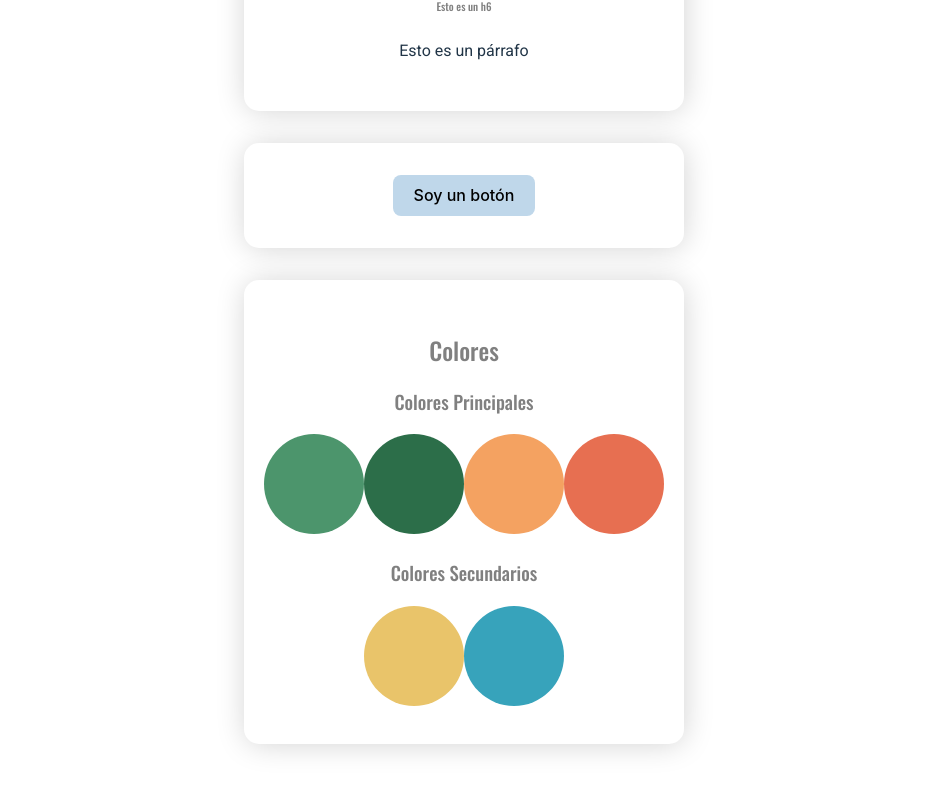
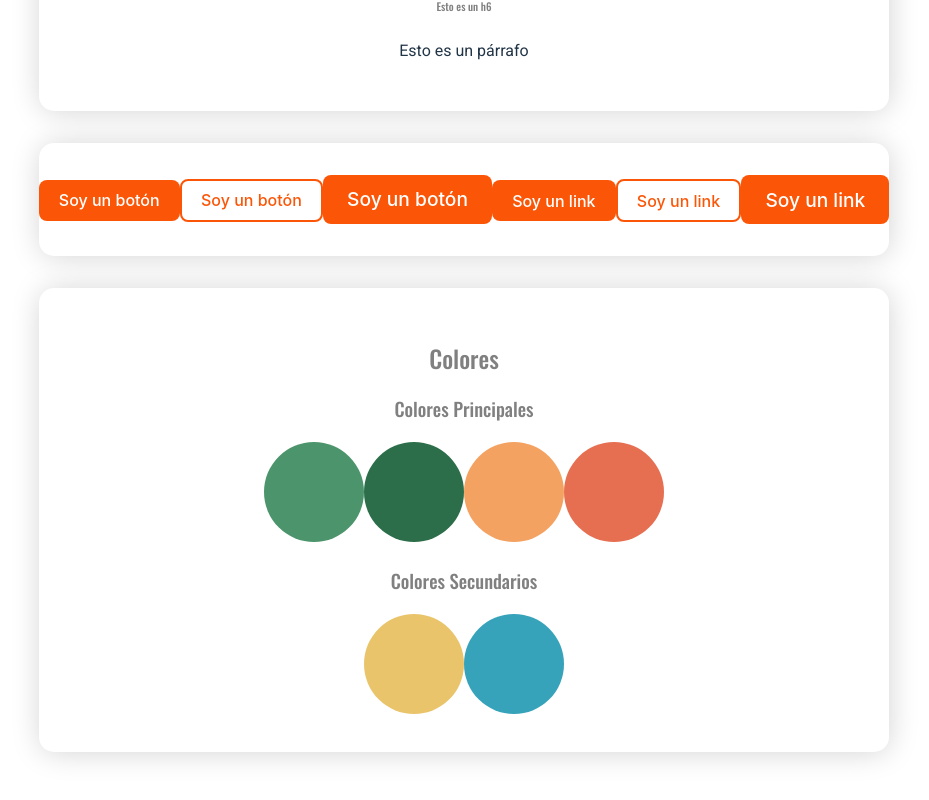
Before and after one commit to carugui/project-gamma, a React (Vite) app: page /styleguide in a window 1280 px wide. Shown: the part 973-1773 px from the top of the page, without its empty margins (176-1105 px from the left). Built offline with nearby package versions, Linux system fonts and the light colour scheme.

Commit message:
arreglo botones

```diff
--- a/src/components/button/Button.jsx
+++ b/src/components/button/Button.jsx
@@ -4,6 +4,11 @@ function Button() {
     return (
         <>
           <button>Soy un botón</button>
+          <button className='btn--secondary'>Soy un botón</button>
+          <button className='btn--cta'>Soy un botón</button>
+          <a href="xxx" className='btn'>Soy un link</a>
+          <a href="xxx" className='btn btn--secondary'>Soy un link</a>
+          <a href="xxx" className='btn btn--cta'>Soy un link</a>
         </>
     )
 }
--- a/src/components/button/Button.scss
+++ b/src/components/button/Button.scss
@@ -1,3 +1,25 @@
-button {
-    background-color: #BFD7EA;
+@import '../../scss/_variables.scss';
+
+button, .btn {
+    background-color: $color-primary;
+    border-radius: 8px;
+    border: 1px solid transparent;
+    padding: 0.6em 1.2em;
+    font-size: 1em;
+    font-weight: 500;
+    font-family: inherit;
+    cursor: pointer;
+    transition: border-color 0.25s;
+    color: white;
 }
+
+.btn--secondary {
+    background-color: transparent;
+    border: 2px solid $color-primary;
+    color: $color-primary;
+}
+
+.btn--cta {
+    font-size: 1.2em;
+    color: white;
+}
--- a/src/scss/_functions.scss
+++ b/src/scss/_functions.scss
@@ -7,3 +7,8 @@
 @function fs($font-size) {
     @return map-get($size-vars, $font-size) * 1rem;
 }
+
+//PARA MAPA TAMAÑO DE FUENTE
+@function fs($font-size) {
+    @return map-get($size-vars, $font-size) * 1rem;
+}
--- a/src/scss/_variables.scss
+++ b/src/scss/_variables.scss
@@ -13,6 +13,8 @@ $color-list: (
     'purple': #8338EC,
     'blue': #3A86FF
 );
+
+$color-primary: map-get($color-list, 'orange');
 
 $font-primary: 'Roboto', sans-serif;
 $font-secondary: 'Oswald', sans-serif;
```
